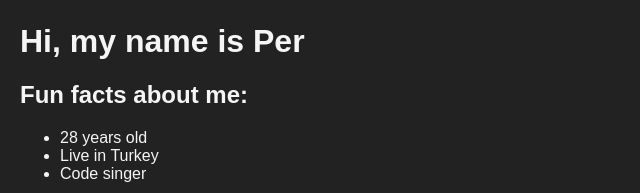
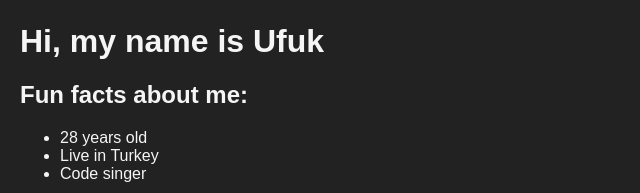
Before and after one commit to laswegher/scrimba-proje-cv, a plain HTML site: page index.html in a window 1280 px wide. Shown: the part 403-596 px from the top of the page, 0-640 px from the left. Drawn offline with nearby package versions, Linux system fonts and the light colour scheme; a web font is replaced by a local one.

Commit message:
Add files via upload

```diff
--- a/index.html
+++ b/index.html
@@ -11,7 +11,7 @@
         Write the HTML for your personal website.
         -->
         <img src="ufuk.png">
-        <h1>Hi, my name is Per</h1>
+        <h1>Hi, my name is Ufuk</h1>
         <h2>Fun facts about me:</h2>
         <ul>
             <li>28 years old</li>
```
